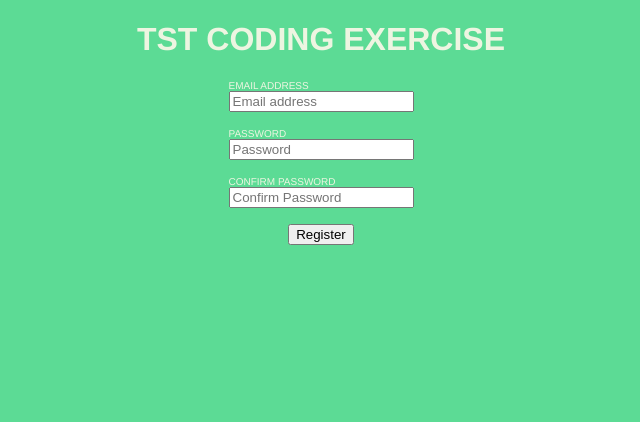
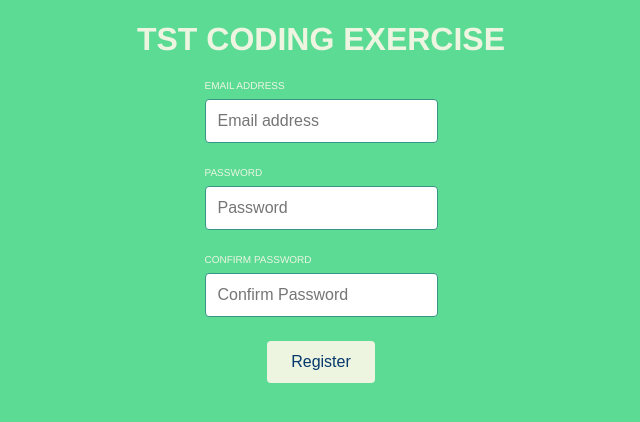
Before and after one commit to pascalallen/tst-exercise, a React (Create React App) app: page / in a window 1280 px wide. Shown: the top 422 px of the page, without its empty margins (319-959 px from the left). Built offline with nearby package versions, Linux system fonts and the light colour scheme.

Commit message:
add styling to form

```diff
--- a/src/App.js
+++ b/src/App.js
@@ -71,7 +71,7 @@ const App = () => {
                   <label htmlFor="confirm-password">Confirm Password</label>
                   <input id="confirm-password" type="password" name="confirm_password" placeholder="Confirm Password"/>
                 </div>
-                <div className="form-group">
+                <div className="form-group form-submit">
                   <button type="submit">Register</button>
                 </div>
               </form>
--- a/src/index.css
+++ b/src/index.css
@@ -19,13 +19,50 @@ body {
         .form-group {
             display: flex;
             flex-direction: column;
+            margin-bottom: 1.5rem;
 
             label {
                 font-size: x-small;
+                margin-bottom: 0.5rem;
             }
 
             input {
-                margin-bottom: 1rem;
+                padding: 0.75rem;
+                font-size: 1rem;
+                border: 1px solid var(--emerald);
+                border-radius: 4px;
+                outline: none;
+            }
+
+            input:focus,
+            textarea:focus,
+            select:focus {
+                border-color: var(--emerald);
+                box-shadow: 0 0 5px var(--emerald);
+            }
+        }
+
+        .form-group:last-child {
+            margin-bottom: 0;
+        }
+
+        .form-submit {
+            display: flex;
+            justify-content: center;
+
+            button {
+                padding: 0.75rem 1.5rem;
+                font-size: 1rem;
+                color: var(--navy);
+                background-color: var(--alabaster); /* Button background color */
+                border: none;
+                border-radius: 4px;
+                cursor: pointer;
+            }
+
+            button:hover {
+                background-color: var(--navy);
+                color: var(--alabaster);
             }
         }
     }
```
